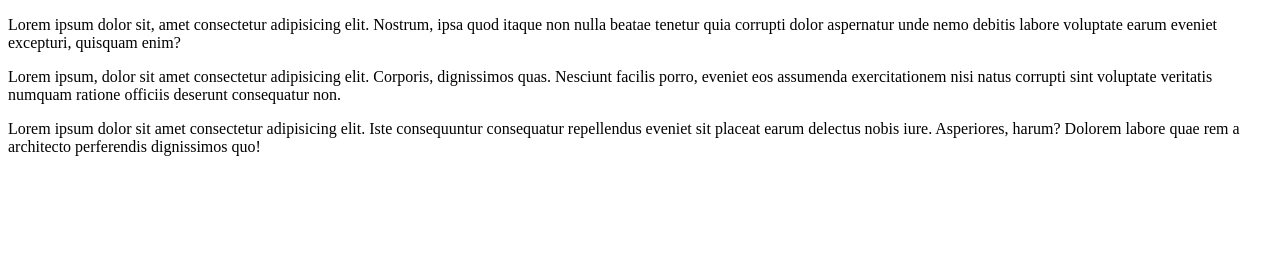
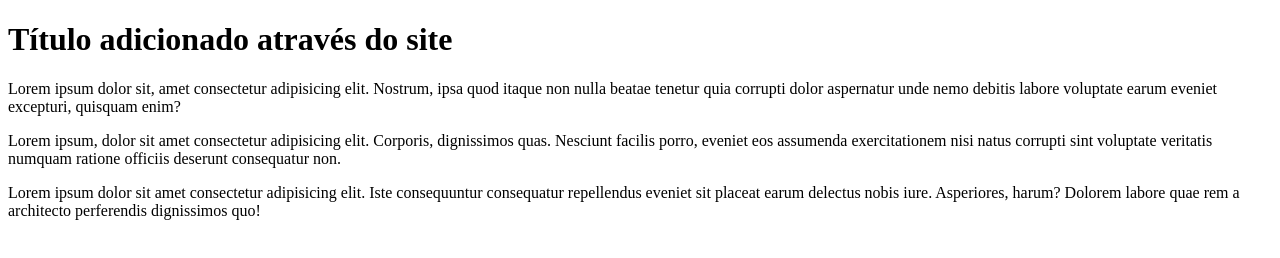
Before and after one commit to FernandoRibeiro97/CursoGIT, a plain HTML site: page site-exemplo/index.html in a window 1280 px wide. Drawn offline with Linux system fonts and the light colour scheme.

Commit message:
Adicionei um título
Adicionei através do site GITHUB.

```diff
--- a/site-exemplo/index.html
+++ b/site-exemplo/index.html
@@ -7,6 +7,8 @@
     <title>Site Exemplo</title>
 </head>
 <body>
+    <h1>Título adicionado através do site</h1>
+
     <p>Lorem ipsum dolor sit, amet consectetur adipisicing elit. Nostrum, ipsa quod itaque non nulla beatae tenetur quia corrupti dolor aspernatur unde nemo debitis labore voluptate earum eveniet excepturi, quisquam enim?</p>
 
     <p>Lorem ipsum, dolor sit amet consectetur adipisicing elit. Corporis, dignissimos quas. Nesciunt facilis porro, eveniet eos assumenda exercitationem nisi natus corrupti sint voluptate veritatis numquam ratione officiis deserunt consequatur non.</p>
```
